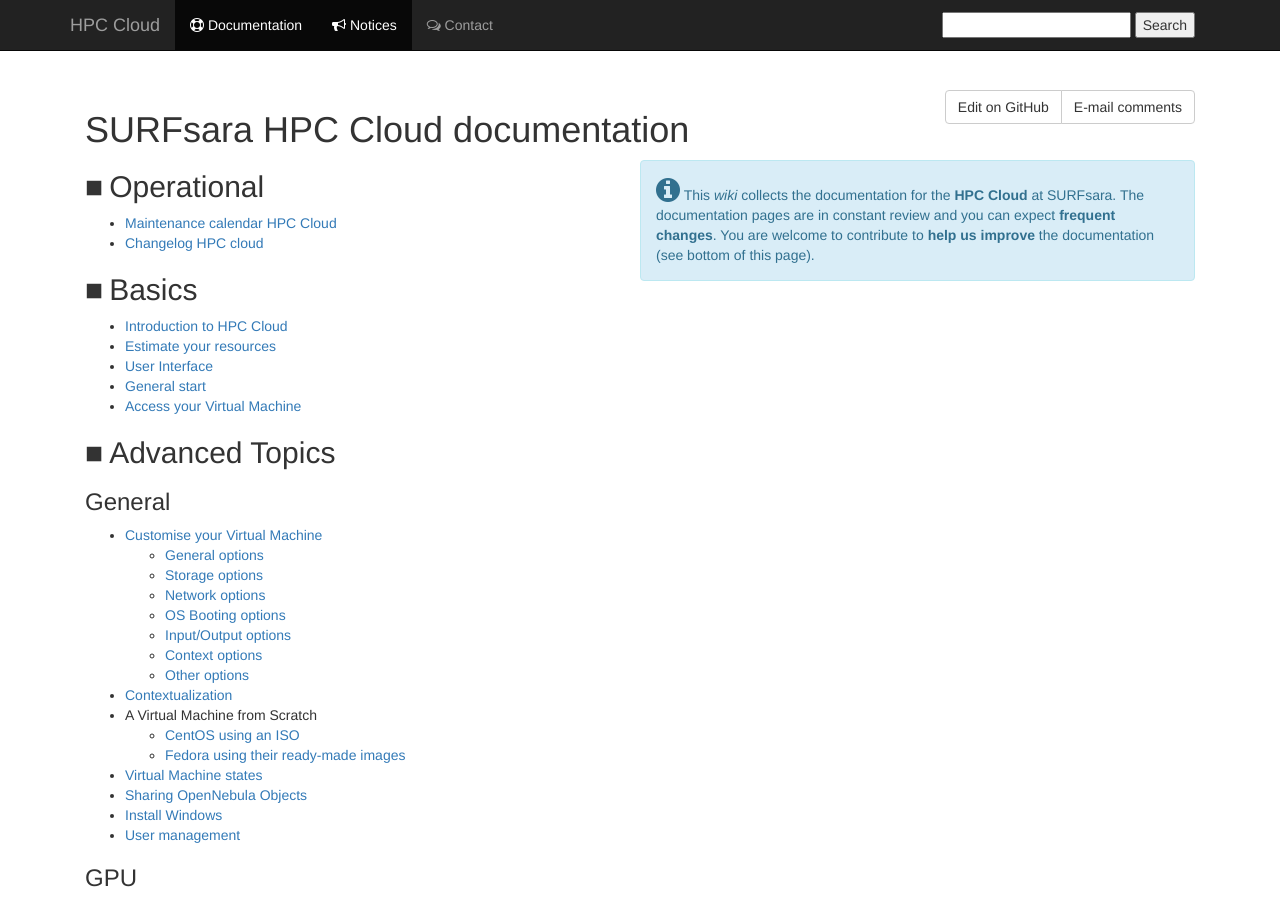
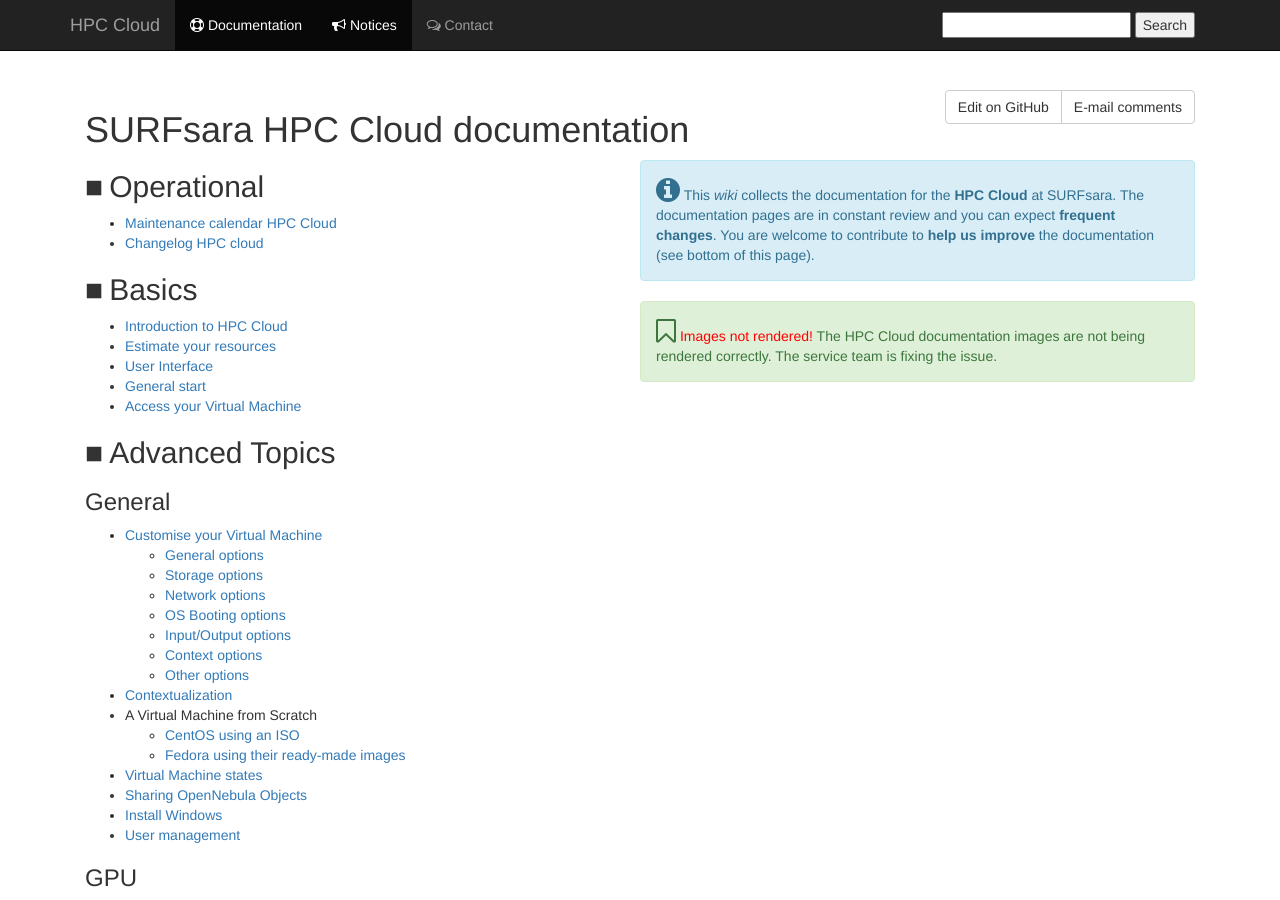
Before and after one commit to sara-nl/clouddocs, a Jekyll site: the page built from index.markdown, in a window 1280 px wide and 900 px high. Built offline with Jekyll 4.4.1, drawn with Linux system fonts in a browser that asks for light colours; nearby versions of some CDN libraries; our own code applies the rules of GitHub Pages for plain Markdown files.

Commit message:
Images not rendered notice.

```diff
--- a/index.markdown
+++ b/index.markdown
@@ -12,6 +12,11 @@
 <div style="display:none;" class="alert alert-success" markdown="1">
 <i class="fa fa-bookmark-o fa-2x" aria-hidden="true"></i>
 <span style="color:red;">TODAY!</span> [2017-03-30 & 31 UNESCO-IHE symposium](uihe-20170330/index)
+</div>
+
+<div class="alert alert-success" markdown="1">
+<i class="fa fa-bookmark-o fa-2x" aria-hidden="true"></i>
+<span style="color:red;">Images not rendered!</span> The HPC Cloud documentation images are not being rendered correctly. The service team is fixing the issue.
 </div>
 </div>
 
```
